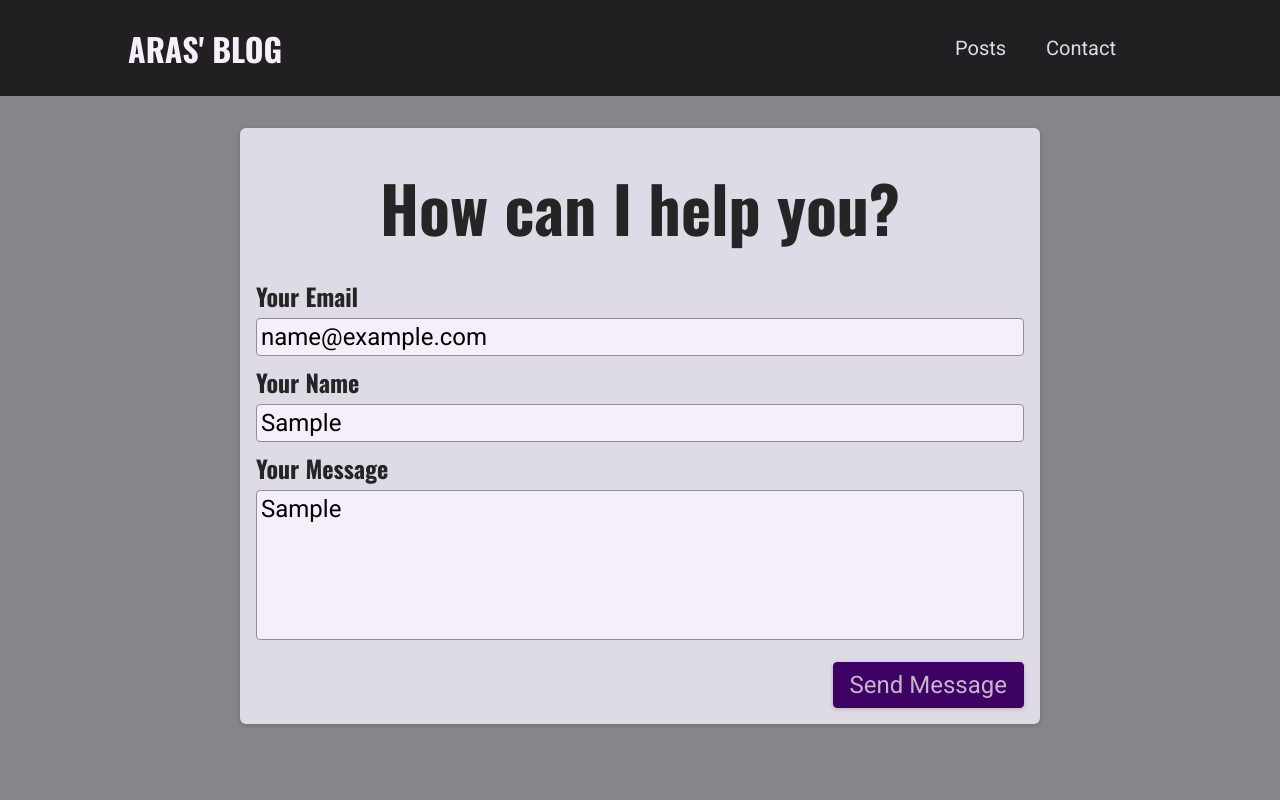
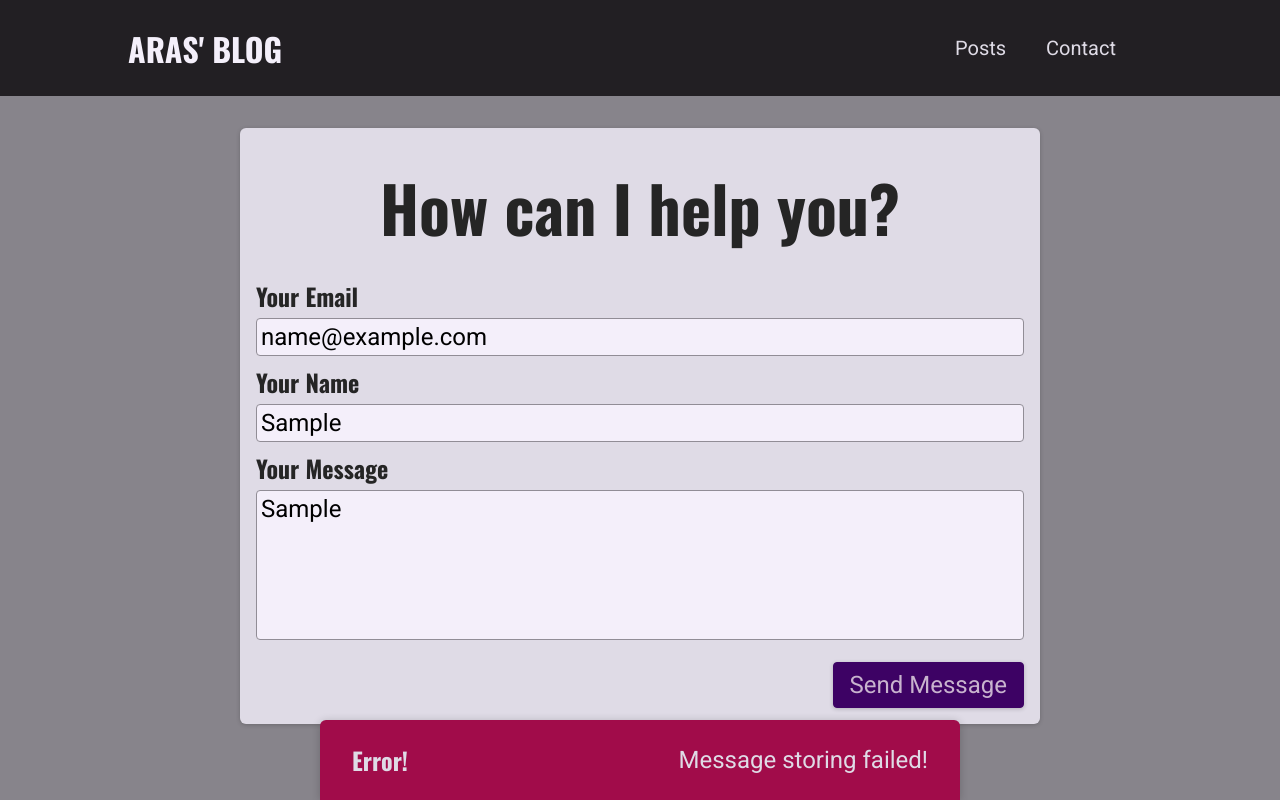
Before and after one commit to codecygen/089-NextJS-Blog-Website2, a Next.js app: page /contact in a window 1280 px wide. Both pictures are taken after typing "name@example.com", "Sample", "Sample" into the empty fields and a click on the button "Send Message". Built offline with nearby package versions, Linux system fonts and the light colour scheme; no server answers; the database is empty.

Commit message:
Front end data fetching error handling, data verification and user notification added!

```diff
--- a/components/contact/ContactForm.js
+++ b/components/contact/ContactForm.js
@@ -1,27 +1,94 @@
-import { useState } from 'react';
+// Front-End-Fetching-Error-Handling-Data-Verification-and-User-Notification
+
+import { useState, useEffect } from 'react';
 
 import classes from './ContactForm.module.css';
+import Notification from '../ui/notification';
 
 const ContactForm = () => {
     const [enteredEmail, setEnteredEmail] = useState('');
     const [enteredName, setEnteredName] = useState('');
     const [enteredMessage, setEnteredMessage] = useState('');
 
-    const sendMessageHandler = (e) => {
-        e.preventDefault();
+    const [requestStatus, setRequestStatus] = useState(); // 'pending', 'success', 'error'
+    const [requestError, setRequestError] = useState();
 
-        fetch('/api/contact', {
+    useEffect(() => {
+        if (requestStatus === 'success' || requestStatus === 'error') {
+            const timer = setTimeout(() => {
+                setRequestStatus(null);
+                setRequestError(null);
+            }, 3000);
+
+            return () => clearTimeout(timer);
+        }
+    }, [requestStatus]);
+
+    const sendContactData = async (contactDetails) => {
+        const response = await fetch('/api/contact', {
             method: 'POST',
-            body: JSON.stringify({
-                email: enteredEmail,
-                name: enteredName,
-                message: enteredMessage
-            }),
+            body: JSON.stringify(contactDetails),
             headers: {
                 'Content-Type': 'application/json'
             }
         });
+
+        const data = await response.json();
+
+        if (!response.ok) {
+            throw new Error(data.message || 'Something went wrong!');
+        }
     };
+
+    const sendMessageHandler = async (e) => {
+        e.preventDefault();
+
+        const contactMessage = {
+            email: enteredEmail,
+            name: enteredName,
+            message: enteredMessage
+        };
+
+        setRequestStatus('pending');
+
+        try {
+            await sendContactData(contactMessage);
+            setRequestStatus('success');
+
+            setEnteredEmail('');
+            setEnteredName('');
+            setEnteredMessage('');
+        } catch (e) {
+            setRequestError(e.message);
+            setRequestStatus('error');
+        }
+    };
+
+    let notification;
+
+    if (requestStatus === 'pending') {
+        notification = {
+            status: 'pending',
+            title: 'Sending message...',
+            message: 'Your message is being sent!'
+        };
+    }
+
+    if (requestStatus === 'success') {
+        notification = {
+            status: 'success',
+            title: 'Success!',
+            message: 'Message sent successfully!'
+        };
+    }
+
+    if (requestStatus === 'error') {
+        notification = {
+            status: 'error',
+            title: 'Error!',
+            message: requestError
+        };
+    }
 
     return (
         <section className={classes.contact}>
@@ -70,6 +137,14 @@
                     <button>Send Message</button>
                 </div>
             </form>
+            {
+                notification &&
+                <Notification
+                    status={notification.status}
+                    title = {notification.title}
+                    message = {notification.message}
+                />
+            }
         </section>
     );
 };
--- /dev/null
+++ b/components/ui/notification.js
@@ -0,0 +1,28 @@
+import ReactDOM from 'react-dom';
+
+import classes from './notification.module.css';
+
+function Notification(props) {
+  const { title, message, status } = props;
+
+  let statusClasses = '';
+
+  if (status === 'success') {
+    statusClasses = classes.success;
+  }
+
+  if (status === 'error') {
+    statusClasses = classes.error;
+  }
+
+  const cssClasses = `${classes.notification} ${statusClasses}`;
+
+  return (
+    <div className={cssClasses}>
+      <h2>{title}</h2>
+      <p>{message}</p>
+    </div>
+  );
+}
+
+export default Notification;
--- /dev/null
+++ b/components/ui/notification.module.css
@@ -0,0 +1,43 @@
+.notification {
+  display: flex;
+  justify-content: space-between;
+  align-items: center;
+  color: var(--color-grey-100);
+  background-color: var(--color-grey-800);
+  padding: 0 var(--size-8);
+  box-shadow: 0 1px 8px rgba(0, 0, 0, 0.2);
+  position: fixed;
+  height: 5rem;
+  bottom: 0;
+  width: 100%;
+  left: 0;
+  border-top-right-radius: 0;
+  border-top-left-radius: 0;
+}
+
+.notification h2 {
+  font-size: var(--size-6);
+  margin: 0;
+}
+
+.notification p {
+  margin: 0;
+}
+
+.success {
+  background-color: var(--color-success-500);
+  color: var(--color-grey-800);
+}
+
+.error {
+  background-color: var(--color-error-500);
+}
+
+@media (min-width: 768px) {
+  .notification {
+    width: 40rem;
+    left: calc(50% - 20rem);
+    border-top-right-radius: 6px;
+    border-top-left-radius: 6px;
+  }
+}
--- a/pages/api/contact.js
+++ b/pages/api/contact.js
@@ -1,3 +1,5 @@
+// Back-End-Posting-Darta-to-Database-Error-Handling-Data-Verification
+
 import { MongoClient } from "mongodb";
 
 const contactSubmitHandler = async (req, res) => {
```
Also changed, not shown: 1 other file (tests, documents, lock files or other folders).
